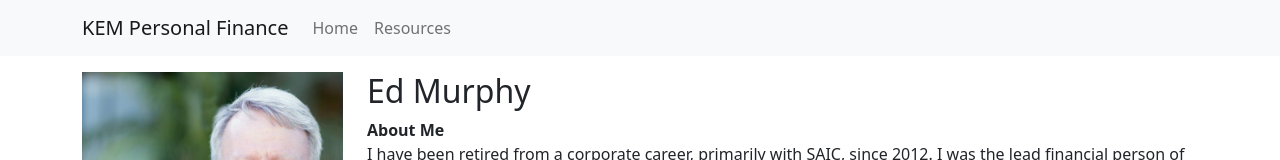
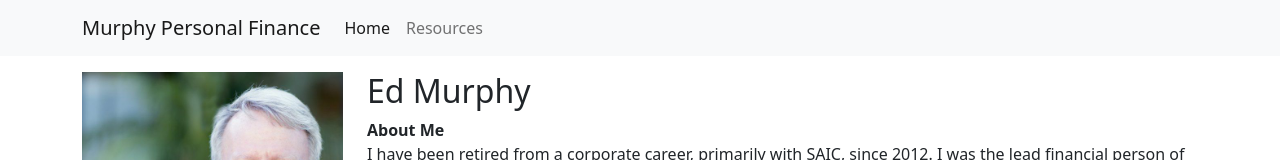
Before and after one commit to Yhprum/murphy-personal-finance, a React (Create React App) app: page / in a window 1280 px wide. Shown: the top 160 px of the page. Built offline with nearby package versions, Linux system fonts and the light colour scheme.

Commit message:
Use hashrouter

```diff
--- a/package.json
+++ b/package.json
@@ -10,6 +10,7 @@
     "react": "^17.0.2",
     "react-bootstrap": "^2.0.4",
     "react-dom": "^17.0.2",
+    "react-router-bootstrap": "^0.26.2",
     "react-router-dom": "^6.2.1",
     "react-scripts": "5.0.0",
     "web-vitals": "^2.1.2"
--- a/src/App.js
+++ b/src/App.js
@@ -1,5 +1,5 @@
 import React from "react";
-import { BrowserRouter, Routes, Route } from "react-router-dom";
+import { HashRouter, Routes, Route } from "react-router-dom";
 import "bootstrap/dist/css/bootstrap.min.css";
 import Home from "./views/Home";
 import Resources from "./views/Resources";
@@ -13,7 +13,7 @@ import HowLong from "./views/resources/HowLong";
 
 function App() {
   return (
-    <BrowserRouter>
+    <HashRouter>
       <Header />
       <Routes>
         <Route path="/" element={<Home />} />
@@ -25,7 +25,7 @@ function App() {
         <Route path="/resources/later" element={<Later />} />
         <Route path="/resources/howlong" element={<HowLong />} />
       </Routes>
-    </BrowserRouter>
+    </HashRouter>
   );
 }
 
--- a/src/components/Header.js
+++ b/src/components/Header.js
@@ -1,17 +1,24 @@
 import React from "react";
 import { Container, Navbar, Nav } from "react-bootstrap";
+import { LinkContainer } from "react-router-bootstrap";
 
 function Header() {
 
   return (
     <Navbar bg="light" expand="md" className="mb-3">
       <Container>
-        <Navbar.Brand href="/">KEM Personal Finance</Navbar.Brand>
+        <LinkContainer to="/">
+          <Navbar.Brand>Murphy Personal Finance</Navbar.Brand>
+        </LinkContainer>
         <Navbar.Toggle aria-controls="basic-navbar-nav" />
         <Navbar.Collapse id="basic-navbar-nav">
           <Nav className="me-auto">
-            <Nav.Link href="/">Home</Nav.Link>
-            <Nav.Link href="/resources">Resources</Nav.Link>
+            <LinkContainer to="/">
+              <Nav.Link>Home</Nav.Link>
+            </LinkContainer>
+            <LinkContainer to="/resources">
+              <Nav.Link>Resources</Nav.Link>
+            </LinkContainer>
           </Nav>
         </Navbar.Collapse>
       </Container>
```
Also changed, not shown: 1 other file (tests, documents, lock files or other folders).
